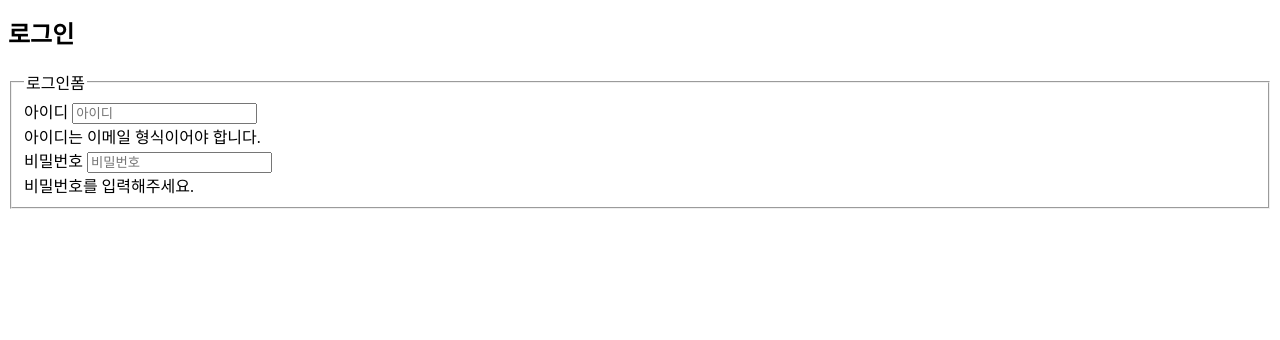
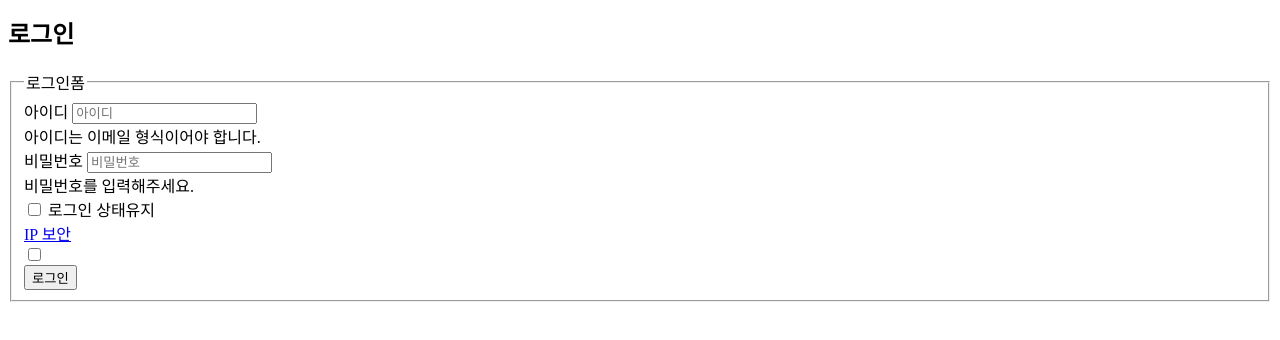
Before and after one commit to mamel92/NaverSaas, a website: page index.html in a window 1280 px wide. Shown: the part 136-476 px from the top of the page. Drawn offline with Linux system fonts and the light colour scheme.

Commit message:
체크박스 및 링크와 버튼 마크업

```diff
--- a/index.html
+++ b/index.html
@@ -19,7 +19,7 @@
         </header>
         <main class="main"></main>
         <h2 class="a11yHidden">로그인</h2>
-        <form action="#" class="loginForm">
+        <form action="https://formspree.io/seulbinim@gmail.com" method="POST" class="loginForm">
             <fieldset>
                 <legend>로그인폼</legend>
                 <div class="loginForm__container">
@@ -37,7 +37,29 @@
                         </div>
                         <span class="errorMassage">비밀번호를 입력해주세요.</span>
                     </div>
-
+                    <div class="userSelectInfo">
+                        <div class="formControl loginState">
+                            <input type="checkbox" class="formControl__checkbox" name="loginState" id="loginState">
+                            <label for="loginState" class="formControl__label">
+                                <span class="checkboxIr"></span>
+                                로그인 상태유지
+                            </label>
+                            <div>
+                                <a href="http://www.naver.com" class="ipSecurityLink" target="_blank" rel="noreferrer noopener">
+                                IP 보안
+                                </a>
+                                <div class="formControl ipSecurity">
+                                    <input type="checkbox" class="formControl__checkbox" name="ipSecurity" id="ipSecurity">
+                                    <label for="ipSecurity" class="formControl__label ipSecurityLabel"></label>
+                                </div>
+                            </div>
+                        </div>
+                    </div>
+                    <div class="formControl">
+                        <button type="submit" class="formControl__button buttonLogin">
+                            로그인
+                        </button>
+                    </div>
                 </div>
             </fieldset>
         </form>
```
